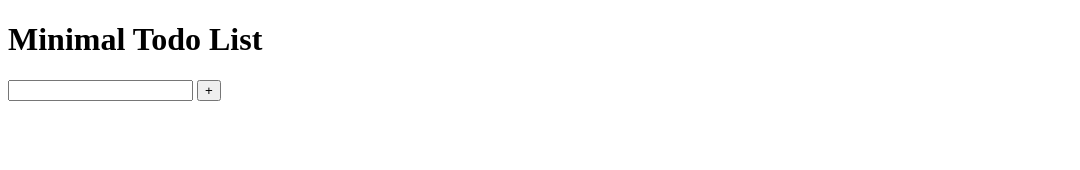
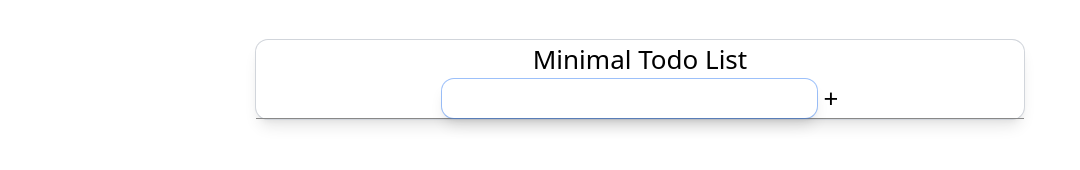
Before and after one commit to cpe-cmu-261207/lab-04-Qaizx, a plain HTML site: page index.html in a window 1280 px wide. Shown: the whole page, without its empty margins (0-1080 px from the left). Drawn offline with nearby package versions, Linux system fonts and the light colour scheme.

Commit message:
up date website

```diff
--- a/index.html
+++ b/index.html
@@ -7,13 +7,40 @@
 	<meta name="viewport" content="width=device-width, initial-scale=1.0">
 	<script src='script.js' defer></script>
 	<title>Lab 04</title>
-	<!-- <link href="https://unpkg.com/tailwindcss@^2/dist/tailwind.min.css" rel="stylesheet"> -->
+	<link href="https://unpkg.com/tailwindcss@^2/dist/tailwind.min.css" rel="stylesheet">
+	<link rel="stylesheet" href="style.css">
 </head>
 
-<body>
-	<h1>Minimal Todo List</h1>
-	<input  type='text'>
-	<button>+</button>
+
+
+<body class="bg-white max-w-screen-md mx-auto my-10 shadow-lg rounded-xl ring-1 ring-gray-300">
+	<div class="center">
+		<h1>Minimal Todo List</h1>
+		<input  type='text' onkeypress="keyEnter(event)" class="shadow-lg rounded-xl ring-1">
+		<button onclick="clickCallback()">+</button>
+
+	</div>
+
+	<div class="bg-white max-w-screen-md mx-auto ">
+		<ul class="justify-left">
+			<li>
+
+			</li>
+
+		</ul>
+		<dt>
+			<dl>
+
+			</dl>
+		</dt>
+	</div>
+
+
+
+
+
+
+
 </body>
 
 </html>
--- a/script.js
+++ b/script.js
@@ -1 +1,105 @@
-/* Your code here */
+
+
+
+// const clickCallback = () => {
+//     const inputElem = document.querySelector('input')
+//     const ul = document.querySelector('ul')
+//     if(inputElem.value === ""){
+//         alert("Need Input!!")
+//     }else{
+//         // const ps = document.querySelector('dt')
+//         // const dt = document.createElement('dt')
+//         // if(ps === null){
+//         //     console.log(inputElem.value);
+//         //     dt.innerHTML = inputElem.value
+
+//         // }else{
+//         //     // console.log(inputElem.value);
+//         //     dt.innerHTML = inputElem.value
+//         //     const ps = document.querySelectorAll('dt')
+//         //     console.log(dt);
+//         //     for(const p of ps){
+//         //         p.innerText = inputElem.value
+//         //     }
+//         // }
+//         // dl.append(dt)
+//         console.log(inputElem.value);
+//         const li = document.createElement('li')
+//         li.innerHTML = inputElem.value
+//         ul.appendChild(li)
+
+//     }
+
+// }
+
+const keyEnter = (event) => {
+    const dt = document.querySelector('dt')
+    const ul = document.querySelector('ul')
+    const mainDiv = document.createElement('div')
+
+    if( event.keyCode == 13 ) {
+        const inputElem = document.querySelector('input')
+        if(inputElem.value === ""){
+            alert("Need Input!!")
+        }else{
+            console.log(inputElem.value);
+            const dl = document.createElement('dl')
+            const li = document.createElement('li')
+            li.innerHTML = inputElem.value
+
+            const delBtn = document.createElement('button')
+            delBtn.innerHTML = 'delete'
+            delBtn.addEventListener('click', () => {
+                mainDiv.removeChild(li)
+	        })
+
+            const donBtn = document.createElement('button')
+            donBtn.innerHTML = 'done'
+            donBtn.addEventListener('click', () => {
+                dl.append(li)
+                mainDiv.removeChild(li)
+	        })
+
+            li.append(donBtn)
+            li.append(delBtn)
+            mainDiv.append(li)
+            ul.insertBefore(mainDiv, ul.childNodes[0])
+            dt.insertBefore(dl, dt.childNodes[0])
+
+        }
+    }
+}
+
+// let currentInput = ''
+
+// const input = document.createElement('input')
+// input.addEventListener('input', ev => {
+//     currentInput = ev.target.value
+// })
+
+// const ul = document.createElement('ul')
+// const mainDiv = document.createElement('div')
+
+// //add task button
+// const btn = document.createElement('button')
+// btn.innerHTML="Add Task"
+// btn.addEventListener('click', () => {
+// 	const spanTask = document.createElement('span')
+// 	const span = document.createElement('span')
+// 	span.innerHTML = currentInput
+// 	spanTask.append(span)
+
+// 	const delBtn = document.createElement('button')
+// 	delBtn.innerHTML = 'delete'
+// 	delBtn.addEventListener('click', () => {
+// 		mainDiv.removeChild(spanTask)
+// 	})
+
+// 	spanTask.append(delBtn)
+// 	spanTask.append(document.createElement('br'))
+// 	mainDiv.append(spanTask)
+// })
+// //show everything
+// document.body.append(input)
+// document.body.append(btn)
+// document.body.append(mainDiv)
--- /dev/null
+++ b/style.css
@@ -0,0 +1,55 @@
+.center {
+    text-align: center;
+    font-size: 26px;
+}
+
+ ul {
+    list-style: none;
+    /* background-color: #444; */
+    /* margin-left: 30%; */
+    font-size: 26px;
+    /* font-style: italic; */
+    padding: 0;
+    margin: 0;
+    justify-content:space-between;
+    text-justify: auto;
+
+}
+
+li {
+    line-height: 40px;
+    display: block;
+    border-bottom: 1px solid #888;
+    padding-left: 15px;
+    /* color: #fff; */
+    transition: .3s;
+    text-justify: auto;
+}
+
+
+ li  button {
+    background-color: red;
+    display:none;
+    /* width: 20px;
+    height: 20px; */
+    font-size: 20px;
+    margin-left: 20px;
+    padding-top: -5px;
+
+
+
+}
+
+ul:hover button  {
+
+    display: inline-block;
+}
+
+dt {
+    text-decoration: line-through;
+    font-size: 26px;
+}
+
+dt button {
+    display: none;
+}
```
